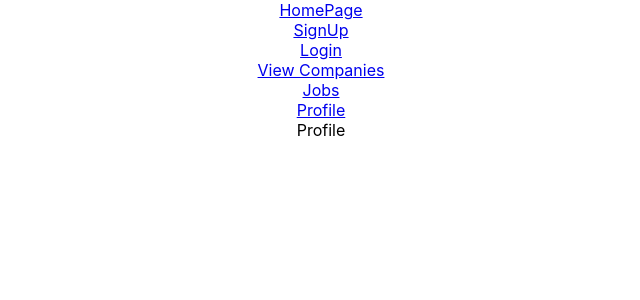
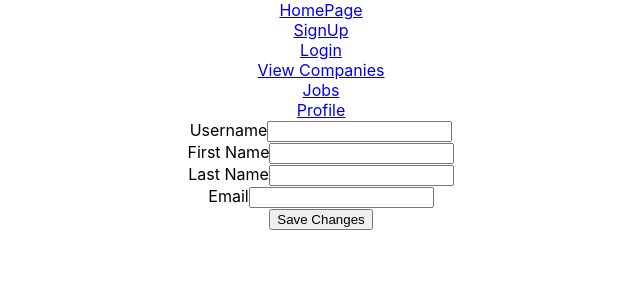
Before and after one commit to OllieTheEngineer/react_jobly, a React (Create React App) app: page /profile in a window 1280 px wide. Shown: the top 300 px of the page, without its empty margins (319-959 px from the left). Built offline with nearby package versions, Linux system fonts and the light colour scheme; no server answers; sample sign-in values are in the browser's storage.

Commit message:
updated profile and job components

```diff
--- a/package.json
+++ b/package.json
@@ -16,7 +16,7 @@
     "web-vitals": "^2.1.4"
   },
   "scripts": {
-    "start": "react-scripts --openssl-legacy-provider start",
+    "start": "react-scripts start",
     "build": "react-scripts build",
     "test": "react-scripts test",
     "eject": "react-scripts eject"
--- a/src/Jobs/JobList.js
+++ b/src/Jobs/JobList.js
@@ -23,8 +23,20 @@ console.log(jobs)
     <div>
       <SearchForm searchingFor={search} />
       {jobs.length
-      ? <JobCardInfo job={jobs}/>
-      : <p> No Results have been found</p>
+     ? (
+      <div>
+       {jobs.map(job => (
+          <JobCardInfo
+              key={job.handle}
+              handle={job.handle}
+              name={job.companyName}
+              title={job.title}
+              salary={job.salary}
+              equity={job.equity}
+              />
+      ))}
+      </div>
+     ): <p> No Results have been found</p>
       }
     </div>
   )
--- a/src/auth_forms/Profile.js
+++ b/src/auth_forms/Profile.js
@@ -1,8 +1,79 @@
-import React from 'react'
+import React, {useState} from 'react'
 
 function Profile() {
+  const InitialState = {
+    username: "",
+    firstName: "",
+    lastName: "",
+    email: ""
+  };
+
+  const [ formData, setFormData ] = useState(InitialState);
+
+  const handleSubmit = (evt) => {
+    evt.preventDefault();
+
+  }
+
+  const handleChange = (evt) => {
+    const { name, value } = evt.target;
+    setFormData(formData => ({
+      ...formData,
+      [name]: value
+    }))
+  }
+
   return (
-    <div>Profile</div>
+    <div>
+      <form onSubmit={handleSubmit}>
+        <div>
+        <label>Username</label>
+            <input
+              name="username"
+              className="form-control"
+              value={formData.username}
+              onChange={handleChange}
+              autoComplete="username"
+              required
+            />
+          </div>
+          <div>
+        <label>First Name</label>
+            <input
+              name="firstName"
+              className="form-control"
+              value={formData.firstName}
+              onChange={handleChange}
+              autoComplete="firstName"
+              required
+            />
+          </div>
+          <div>
+        <label>Last Name</label>
+            <input
+              name="lastName"
+              className="form-control"
+              value={formData.lastName}
+              onChange={handleChange}
+              autoComplete="lastName"
+              required
+            />
+          </div>
+          <div className="form-group">
+            <label>Email</label>
+            <input
+              type="text"
+              name="email"
+              className="form-control"
+              value={formData.email}
+              onChange={handleChange}
+              autoComplete="email"
+              required
+            />
+          </div>
+        <button>Save Changes </button>
+      </form>
+    </div>
   )
 }
 
```
Also changed, not shown: src/companies/CompanyCardInfo.js (line endings or trailing spaces).
